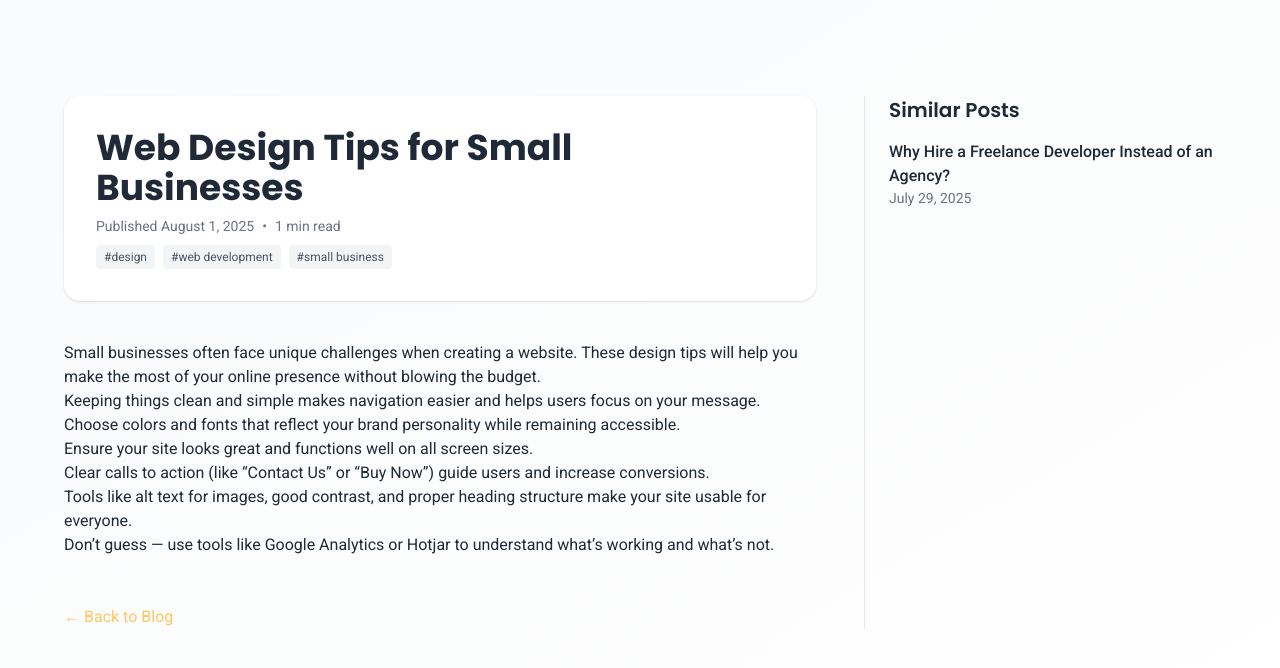
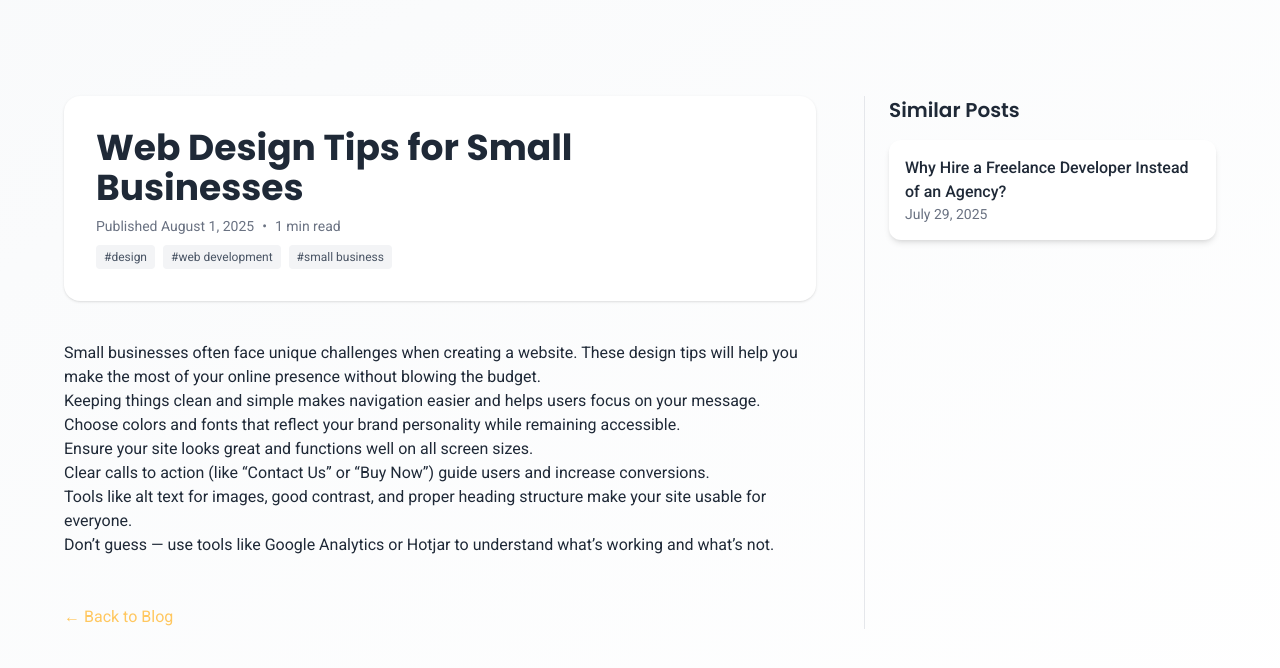
Before and after one commit to Joeeeeca/joecapondesigns, a Next.js app: page /blog/design-tips-small-business in a window 1280 px wide. Shown: the top 668 px of the page. Built offline with nearby package versions, Linux system fonts and the light colour scheme.

Commit message:
added cards to the similar posts in the blog posts

```diff
--- a/src/components/BlogPostLayout.js
+++ b/src/components/BlogPostLayout.js
@@ -56,7 +56,7 @@ export default function BlogPostLayout({ post, articleText, similarPosts }) {
             <h3 className="text-xl font-semibold mb-4">Similar Posts</h3>
             <ul className="space-y-6">
               {similarPosts.map(post => (
-                <li key={post.slug}>
+                <li key={post.slug} className="bg-white rounded-xl shadow-md hover:shadow-lg transition-shadow p-4 space-y-1 cursor-pointer">
                   <Link href={`/blog/${post.slug}`} className="text-dark hover:text-accent font-medium">
                     {post.title}
                   </Link>
--- a/src/components/Bloglayout.jsx
+++ b/src/components/Bloglayout.jsx
@@ -107,7 +107,8 @@ export default function BlogLayout({ post }) {
             <h3 className="text-xl font-semibold mb-4">Similar Posts</h3>
             <ul className="space-y-6">
               {similarPosts.map(p => (
-                <li key={p.slug}>
+                <li key={p.slug}
+                className="bg-white rounded-xl shadow-md hover:shadow-lg transition-shadow p-4 space-y-1 cursor-pointer">
                   <Link href={`/blog/${p.slug}`} className="text-dark hover:text-accent font-medium">
                     {p.title}
                   </Link>
```
